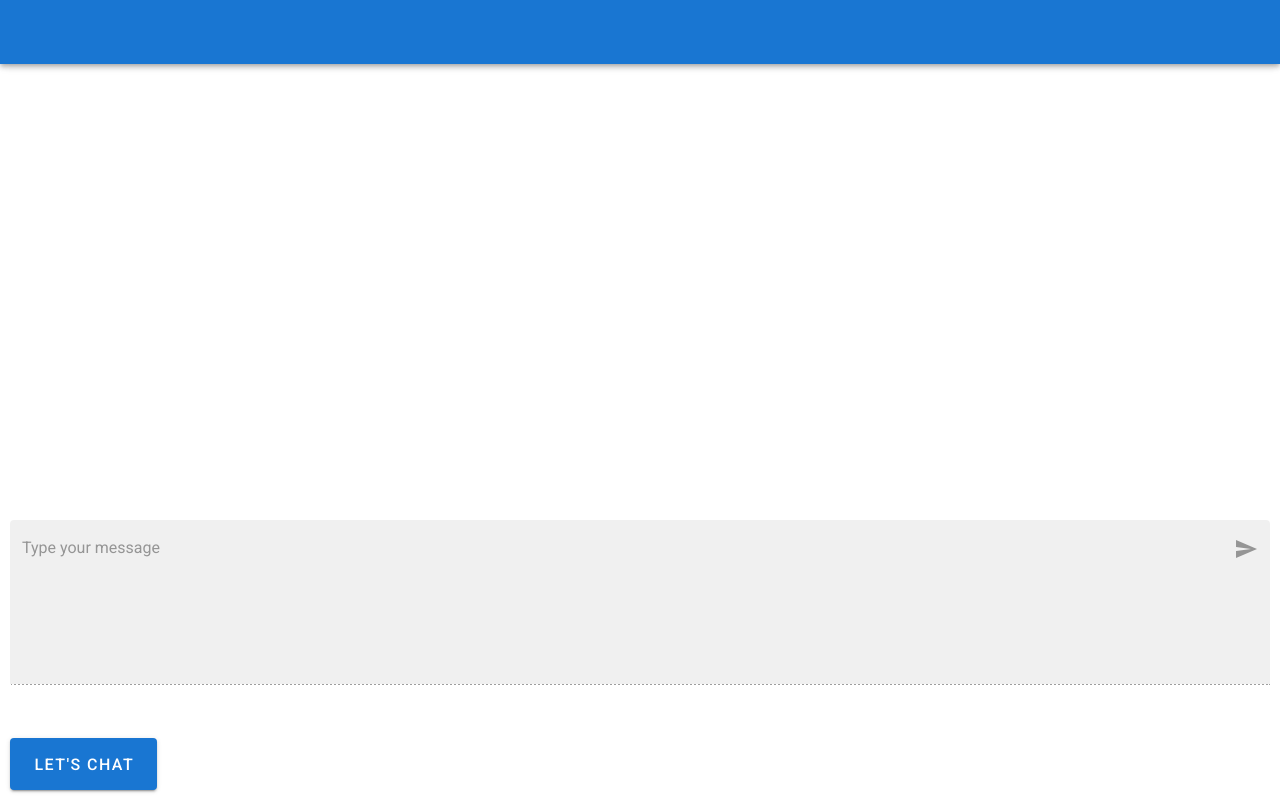
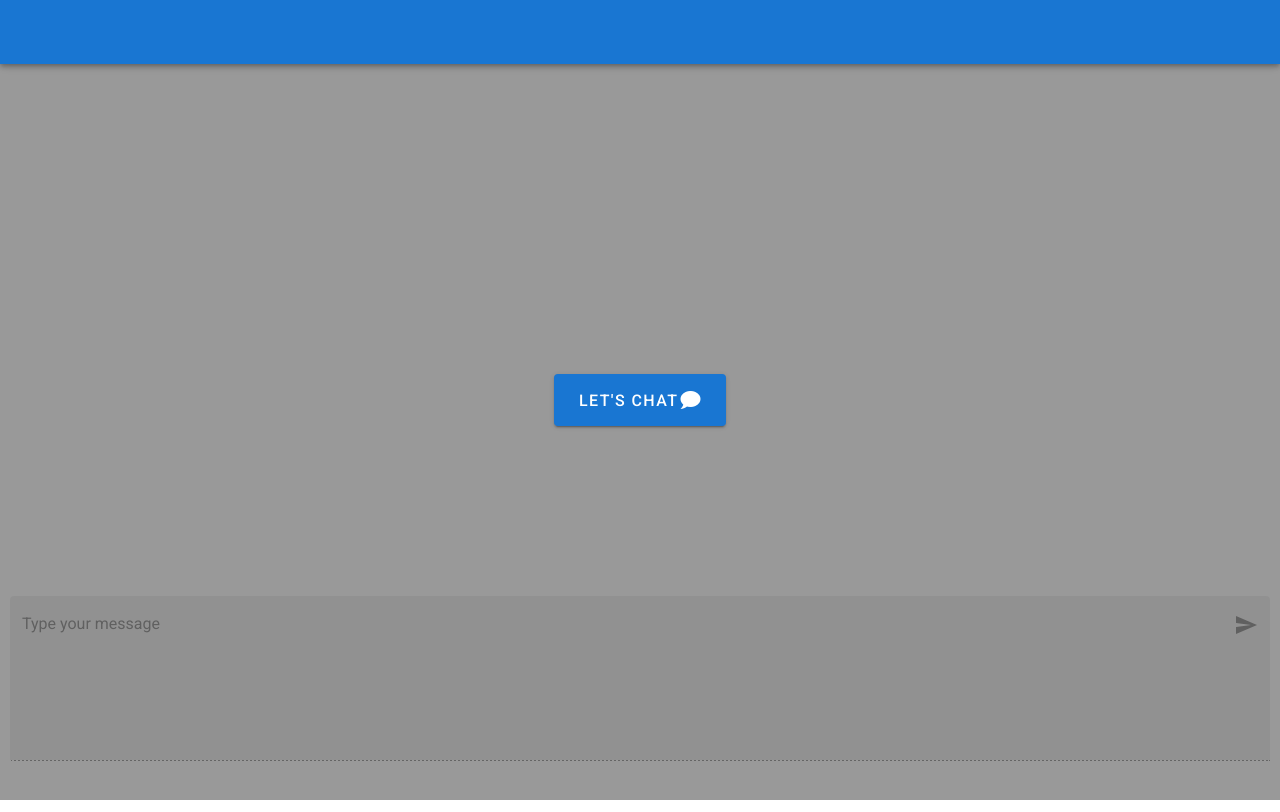
Before and after one commit to SomeSomeone/chat-bot, a Vue app: page / in a window 1280 px wide. Built offline with nearby package versions, Linux system fonts and the light colour scheme.

Commit message:
- add overlay with "Let's chat"

```diff
--- a/src/App.vue
+++ b/src/App.vue
@@ -1,5 +1,10 @@
 <template>
   <v-app>
+    <v-overlay :absolute="absolute" :value="!active">
+      <v-btn @click="start" color="primary" x-large>
+        Let's chat <v-icon>mdi-chat</v-icon>
+      </v-btn>
+    </v-overlay>
     <v-app-bar app color="primary" dark></v-app-bar>
     <v-content>
       <v-container>
@@ -8,7 +13,7 @@
           <v-col cols="12" md="12">
             <v-textarea
               filled
-              name="input-7-1"
+              name="input"
               label="Type your message"
               v-model="input"
               no-resize
@@ -18,11 +23,6 @@
               v-on:keyup.enter.exact="send()"
             ></v-textarea>
           </v-col>
-          <v-flex class="pa-3" v-if="!active">
-            <v-btn @click="start" x-large color="primary" class="mr-2">
-              Let's chat
-            </v-btn>
-          </v-flex>
         </v-row>
       </v-container>
     </v-content>
@@ -105,7 +105,7 @@ export default {
     },
     botSend() {
       if (!this.messages[this.next]) {
-        this.end();
+        //this.end();
         return;
       }
 
@@ -148,7 +148,6 @@ export default {
   left: 0;
   right: 0;
   padding: 10px;
-  z-index: 100;
   background: #ffffff;
 }
 </style>
```
